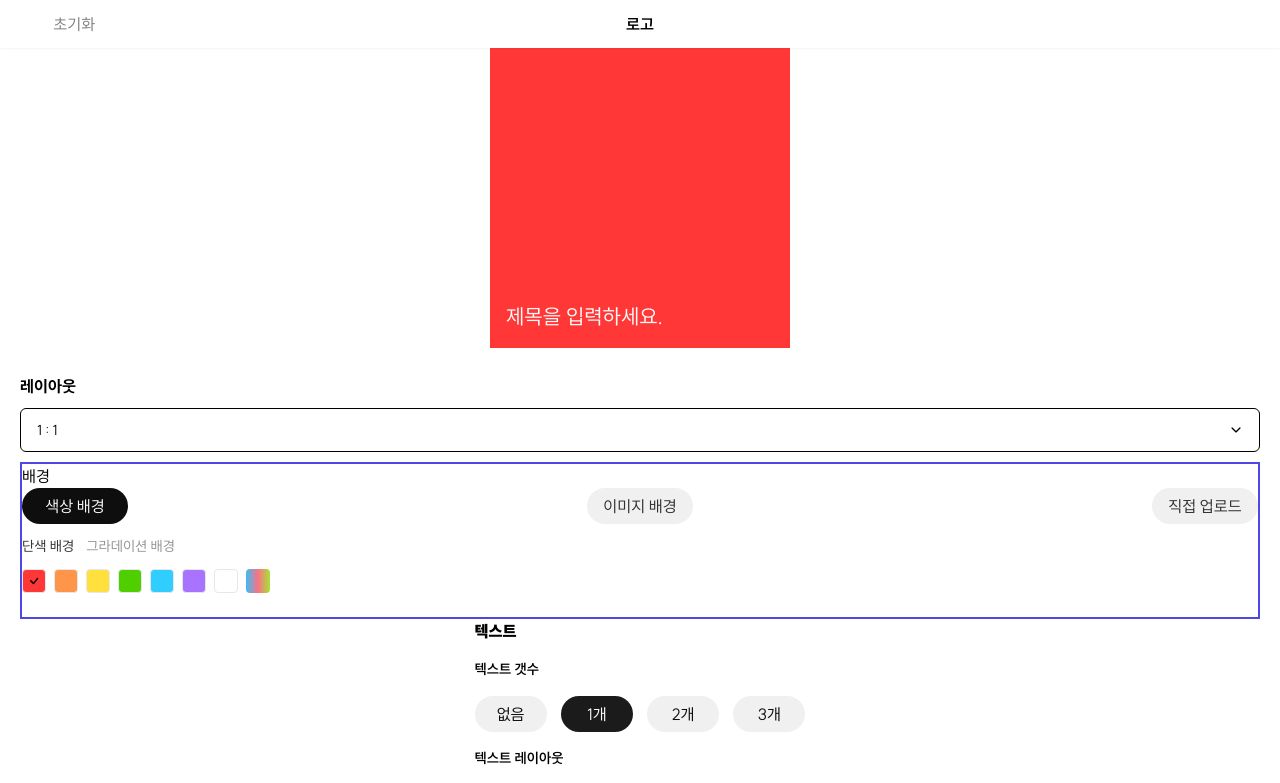
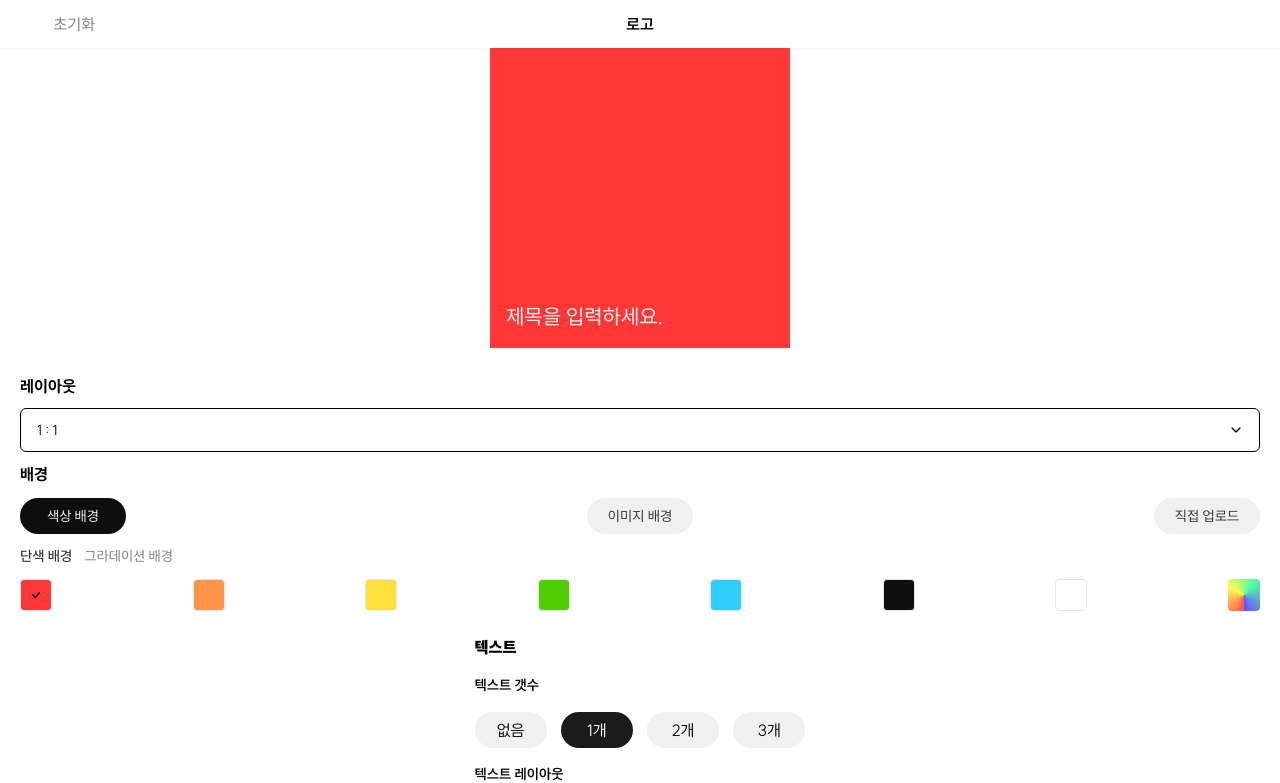
Before and after one commit to Yangjaecheon-Otter-Guardians/simple-thumbnail, a React (Create React App) app in the folder frontend/: page / in a window 1280 px wide. Shown: the top 783 px of the page. Built offline with nearby package versions, Linux system fonts and the light colour scheme.

Commit message:
feat: 그라데이션 업데이트

```diff
--- a/frontend/src/atom/index.tsx
+++ b/frontend/src/atom/index.tsx
@@ -32,7 +32,12 @@ const previewColor = atom({
   default: '',
 });
 
-export { previewImage, isImageBright, isEditState, previewColor };
+const previewGradation = atom({
+  key: 'previewGradation',
+  default: '',
+});
+
+export { previewImage, isImageBright, isEditState, previewColor, previewGradation };
 export const previewFont = atom({
   key: 'previewFont',
   default: FONT_LIST[0].value,
--- a/frontend/src/components/ColorGradation.tsx
+++ b/frontend/src/components/ColorGradation.tsx
@@ -2,30 +2,31 @@ import { useState } from 'react';
 import { BsCheck } from 'react-icons/bs';
 import { ChromePicker } from 'react-color';
 import { useRecoilState, useSetRecoilState } from 'recoil';
-import { isImageBright, previewColor } from 'atom';
+import { isImageBright, previewColor, previewGradation } from 'atom';
 import { useEffect } from 'react';
 
 const singleColorArray = [
-  [0, 'backRed', 'toYellow'],
-  [1, 'backOrange', 'toViolet'],
-  [2, 'backYellow', 'toGreen'],
-  [3, 'backGreen', 'toOrange'],
-  [4, 'backBlue', 'toLightOrange'],
-  [5, 'fromPurple', 'toPurple'],
-  [6, 'backWhite', 'toPink'],
+  [0, 'linear-gradient(180deg, #FF3737 0%, #FFDF37 100%)'],
+  [1, 'linear-gradient(180deg, #FF9549 0%, #AF7EFF 100%)'],
+  [2, 'linear-gradient(180deg, #FFE03C 0%, #3CFFA1 100%)'],
+  [3, 'linear-gradient(180deg, #8BFF43 0%, #FF855F 100%)'],
+  [4, 'linear-gradient(180deg, #7FE0FF 0%, #FFAD72 100%)'],
+  [5, 'linear-gradient(180deg, #D4B9FF 0%, #8C45FF 100%)'],
+  [6, 'linear-gradient(180deg, #FFFFFF 0%, #FFB6B6 100%)'],
 ];
 
 export const ColorGradation = () => {
-  const [currentColor, setCurrentColor] = useRecoilState(previewColor);
+  const [currentGradation, setCurrentGradation] = useRecoilState(previewGradation);
   const [currentIndex, setCurrentIndex] = useState<number>(0);
   const [isPop, setIsPop] = useState(false);
   const setIsBright = useSetRecoilState(isImageBright);
-  console.log(currentColor);
+  const setCurrentColor = useSetRecoilState(previewColor);
+
   const onClick = (e: React.MouseEvent<HTMLButtonElement, MouseEvent>) => {
     const pickedColor = (e.target as HTMLInputElement).value;
     const pickedIndex = Number((e.target as HTMLInputElement).id);
     console.log(pickedIndex);
-    setCurrentColor(pickedColor);
+    setCurrentGradation(pickedColor);
     if (currentIndex !== pickedIndex) {
       setCurrentIndex(pickedIndex);
     }
@@ -35,35 +36,42 @@ export const ColorGradation = () => {
     if (currentIndex! >= 0) {
       setCurrentIndex(NaN);
     }
-    setCurrentColor(color);
+    setCurrentGradation(color);
   };
   const pop = () => {
     setIsPop((prev) => !prev);
   };
 
   useEffect(() => {
-    setCurrentColor('#ff3737');
+    setCurrentGradation('linear-gradient(180deg, #FF3737 0%, #FFDF37 100%');
+    setCurrentColor('');
     setIsBright(true);
   }, []);
   return (
-    <div className="flex">
+    <div className="flex justify-between">
       {singleColorArray.map((color, idx) => (
         <button
           id={String(color[0])}
           key={idx}
           value={color[1]}
-          // eslint-disable-next-line prettier/prettier
-          className={`flex justify-center items-center rounded border w-6 h-6 bg-gradient-to-b from-${color[1]}
-          to-${color[2]} mr-2`}
+          className={`flex justify-center items-center rounded border w-8 h-8 mr-2`}
+          style={{ background: `${color[1]}` }}
           onClick={(e) => onClick(e)}
         >
           {currentIndex === idx && <BsCheck style={{ color: 'black' }} />}
         </button>
       ))}
-      <button className="w-6 h-6 rounded bg-gradient-to-r from-sky-400 via-rose-400 to-lime-400" onClick={pop}></button>
+      <button
+        className="w-8 h-8 rounded"
+        style={{
+          background:
+            'conic-gradient(from 180deg at 50% 50%, #FF5151 0deg, #FFF850 115.5deg, #50FFA1 218.62deg, #6950FF 360deg)',
+        }}
+        onClick={pop}
+      ></button>
       {isPop && (
         <div className="absolute z-10">
-          <ChromePicker color={currentColor} onChange={(color) => onChange(color.hex)} />
+          <ChromePicker color={currentGradation} onChange={(color) => onChange(color.hex)} />
         </div>
       )}
     </div>
--- a/frontend/src/components/ColorSingle.tsx
+++ b/frontend/src/components/ColorSingle.tsx
@@ -2,7 +2,7 @@ import { useState } from 'react';
 import { BsCheck } from 'react-icons/bs';
 import { ChromePicker } from 'react-color';
 import { useRecoilState, useSetRecoilState } from 'recoil';
-import { isImageBright, previewColor } from 'atom';
+import { isImageBright, previewColor, previewGradation } from 'atom';
 import { useEffect } from 'react';
 
 const singleColorArray = [
@@ -11,7 +11,7 @@ const singleColorArray = [
   [2, '#ffe03c', 'bg-backYellow'],
   [3, '#4fcf00', 'bg-backGreen'],
   [4, '#30cdff', 'bg-backBlue'],
-  [5, '#a873ff', 'bg-backPurple'],
+  [5, '#a873ff', 'bg-primary-100'],
   [6, '#ffffff', 'bg-bakcWhite'],
 ];
 
@@ -20,7 +20,8 @@ export const ColorSingle = () => {
   const [currentIndex, setCurrentIndex] = useState<number>(0);
   const [isPop, setIsPop] = useState(false);
   const setIsBright = useSetRecoilState(isImageBright);
-  console.log(currentColor);
+  const setCurrentGradation = useSetRecoilState(previewGradation);
+
   const onClick = (e: React.MouseEvent<HTMLButtonElement, MouseEvent>) => {
     const pickedColor = (e.target as HTMLInputElement).value;
     const pickedIndex = Number((e.target as HTMLInputElement).id);
@@ -42,17 +43,18 @@ export const ColorSingle = () => {
   };
 
   useEffect(() => {
+    setCurrentGradation('');
     setCurrentColor('#ff3737');
     setIsBright(true);
   }, []);
   return (
-    <div className="flex">
+    <div className="flex justify-between">
       {singleColorArray.map((color, idx) => (
         <button
           id={String(color[0])}
           key={idx}
           value={color[1]}
-          className={`flex justify-center items-center rounded border w-6 h-6 ${color[2]} mr-2 ${
+          className={`flex justify-center items-center rounded border w-8 h-8 ${color[2]} mr-2 ${
             currentIndex === color[0] && 'border'
           }`}
           onClick={(e) => onClick(e)}
@@ -60,7 +62,14 @@ export const ColorSingle = () => {
           {currentIndex === idx && <BsCheck style={{ color: 'black' }} />}
         </button>
       ))}
-      <button className="w-6 h-6 rounded bg-gradient-to-r from-sky-400 via-rose-400 to-lime-400" onClick={pop}></button>
+      <button
+        className="w-8 h-8 rounded"
+        style={{
+          background:
+            'conic-gradient(from 180deg at 50% 50%, #FF5151 0deg, #FFF850 115.5deg, #50FFA1 218.62deg, #6950FF 360deg)',
+        }}
+        onClick={pop}
+      ></button>
       {isPop && (
         <div className="absolute z-10">
           <ChromePicker color={currentColor} onChange={(color) => onChange(color.hex)} />
--- a/frontend/src/components/ColorUploader.tsx
+++ b/frontend/src/components/ColorUploader.tsx
@@ -10,7 +10,7 @@ const ColorUploader = () => {
   };
   return (
     <div>
-      <div className="flex">
+      <div className="flex text-sm font-medium">
         <button
           className={`text-sm ${tab === '1' ? 'text-darken' : 'text-muted'}`}
           value="1"
--- a/frontend/src/components/ImageUploader.tsx
+++ b/frontend/src/components/ImageUploader.tsx
@@ -35,7 +35,7 @@ const ImageUploader = () => {
         </div>
         <input className="hidden" type="file" onChange={(e) => insertImage(e)} />
       </label>
-      <label className={`${isBright ? 'text-darken' : 'text-muted'} flex justify-start items-center`}>
+      <label className={`${isBright ? 'text-darken' : 'text-muted'} flex justify-start items-center mt-3`}>
         <input defaultChecked={!isBright} className="h-4 w-4" type="checkbox" onClick={brigthControl} />
         <span className="ml-[10px]">배경 어둡게</span>
       </label>
--- a/frontend/src/components/UnsplashUploader.tsx
+++ b/frontend/src/components/UnsplashUploader.tsx
@@ -27,7 +27,7 @@ const UnsplashUploader = () => {
           </div>
         </div>
       </button>
-      <label className={`${isBright ? 'text-darken' : 'text-muted'} flex justify-start items-center`}>
+      <label className={`${isBright ? 'text-darken' : 'text-muted'} flex justify-start items-center mt-3`}>
         <input defaultChecked={!isBright} className="h-4 w-4" type="checkbox" onClick={brigthControl} />
         <span className="ml-[10px]">배경 어둡게</span>
       </label>
--- a/frontend/src/sections/BackgroundTool.tsx
+++ b/frontend/src/sections/BackgroundTool.tsx
@@ -10,9 +10,9 @@ function BackgroundTool() {
     setTab(currentTab);
   };
   return (
-    <div className="w-full border-solid border-2 border-indigo-600">
-      <div>배경</div>
-      <div className="w-full flex justify-between">
+    <div className="w-full">
+      <div className="mb-3 font-bold">배경</div>
+      <div className="w-full flex justify-between text-sm">
         <button
           className={`w-[106px] h-[36px] rounded-[50px] ${tab === '1' ? 'bg-primary-100' : 'bg-on-surface'} ${
             tab === '1' ? 'text-lighten' : 'text-darken'
--- a/frontend/src/sections/Preview.tsx
+++ b/frontend/src/sections/Preview.tsx
@@ -1,6 +1,6 @@
 import TextPreview from 'components/TextPreview';
 import { useEffect, useRef, useState } from 'react';
-import { ratioAtom, previewImage, isImageBright, previewColor } from 'atom';
+import { ratioAtom, previewImage, isImageBright, previewColor, previewGradation } from 'atom';
 import { useRecoilValue } from 'recoil';
 import { previewFont } from 'atom';
 interface Props {
@@ -11,6 +11,7 @@ export default function Preview({ previewRef }: Props) {
   const imageSrc = useRecoilValue(previewImage);
   const isBright = useRecoilValue(isImageBright);
   const currentColor = useRecoilValue(previewColor);
+  const currentGradation = useRecoilValue(previewGradation);
   const preview = useRef<HTMLDivElement>(null);
   const previewRatio = useRecoilValue(ratioAtom);
   const font = useRecoilValue(previewFont);
@@ -42,6 +43,7 @@ export default function Preview({ previewRef }: Props) {
             style={{
               width: `${previewWidth}px`,
               height: '100%',
+              background: `${currentGradation}`,
               backgroundColor: `${currentColor}`,
               backgroundImage: `url(${imageSrc})`,
               backgroundSize: 'auto 100%',
```
